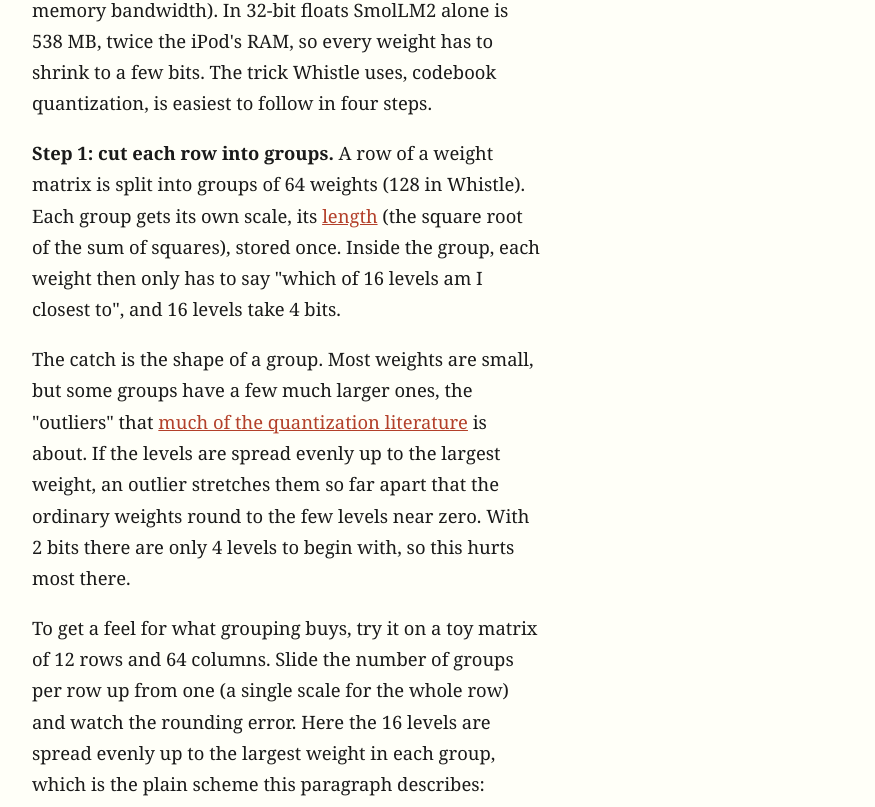
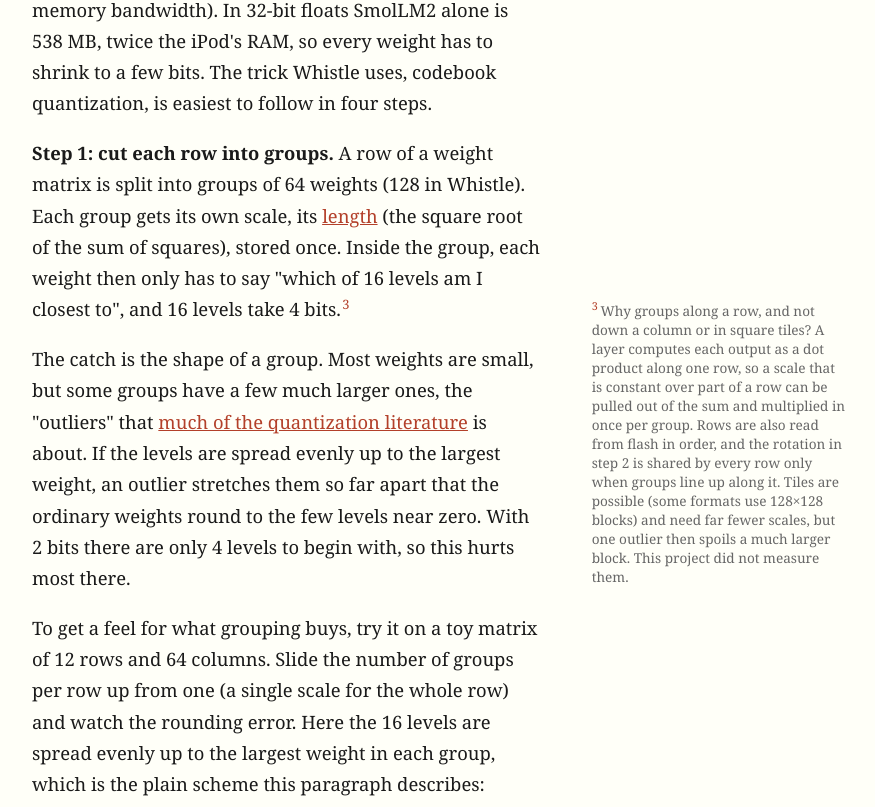
Before and after one commit to tslmy/local-siri-on-ipod-touch-4, a plain HTML site: page docs/index.html in a window 1280 px wide. Shown: the part 10513-11320 px from the top of the page, without its empty margins (184-1059 px from the left). Drawn offline with Linux system fonts and the light colour scheme.

Commit message:
docs: add sidenote on why quantization groups run along rows
Co-Authored-By: Claude Sonnet 5.5 <noreply@anthropic.com>

```diff
--- a/docs/index.html
+++ b/docs/index.html
@@ -190,7 +190,7 @@
 
 <p>Both models are mostly big matrices of weights, and each answer word means reading all of them once (§1: memory bandwidth). In 32-bit floats SmolLM2 alone is 538 MB, twice the iPod's RAM, so every weight has to shrink to a few bits. The trick Whistle uses, codebook quantization, is easiest to follow in four steps.</p>
 
-<p><strong>Step 1: cut each row into groups.</strong> A row of a weight matrix is split into groups of 64 weights (128 in Whistle). Each group gets its own scale, its <a href="https://en.wikipedia.org/wiki/Norm_(mathematics)#Euclidean_norm">length</a> (the square root of the sum of squares), stored once. Inside the group, each weight then only has to say "which of 16 levels am I closest to", and 16 levels take 4 bits.</p>
+<p><strong>Step 1: cut each row into groups.</strong> A row of a weight matrix is split into groups of 64 weights (128 in Whistle). Each group gets its own scale, its <a href="https://en.wikipedia.org/wiki/Norm_(mathematics)#Euclidean_norm">length</a> (the square root of the sum of squares), stored once. Inside the group, each weight then only has to say "which of 16 levels am I closest to", and 16 levels take 4 bits.<span class="sidenote-wrap"><label for="sn-3" class="sidenote-number"></label><input type="checkbox" id="sn-3" class="sidenote-toggle"><span class="sidenote">Why groups along a row, and not down a column or in square tiles? A layer computes each output as a dot product along one row, so a scale that is constant over part of a row can be pulled out of the sum and multiplied in once per group. Rows are also read from flash in order, and the rotation in step 2 is shared by every row only when groups line up along it. Tiles are possible (some formats use 128×128 blocks) and need far fewer scales, but one outlier then spoils a much larger block. This project did not measure them.</span></span></p>
 
 <p>The catch is the shape of a group. Most weights are small, but some groups have a few much larger ones, the "outliers" that <a href="https://arxiv.org/abs/2404.00456">much of the quantization literature</a> is about. If the levels are spread evenly up to the largest weight, an outlier stretches them so far apart that the ordinary weights round to the few levels near zero. With 2 bits there are only 4 levels to begin with, so this hurts most there.</p>
 
```
